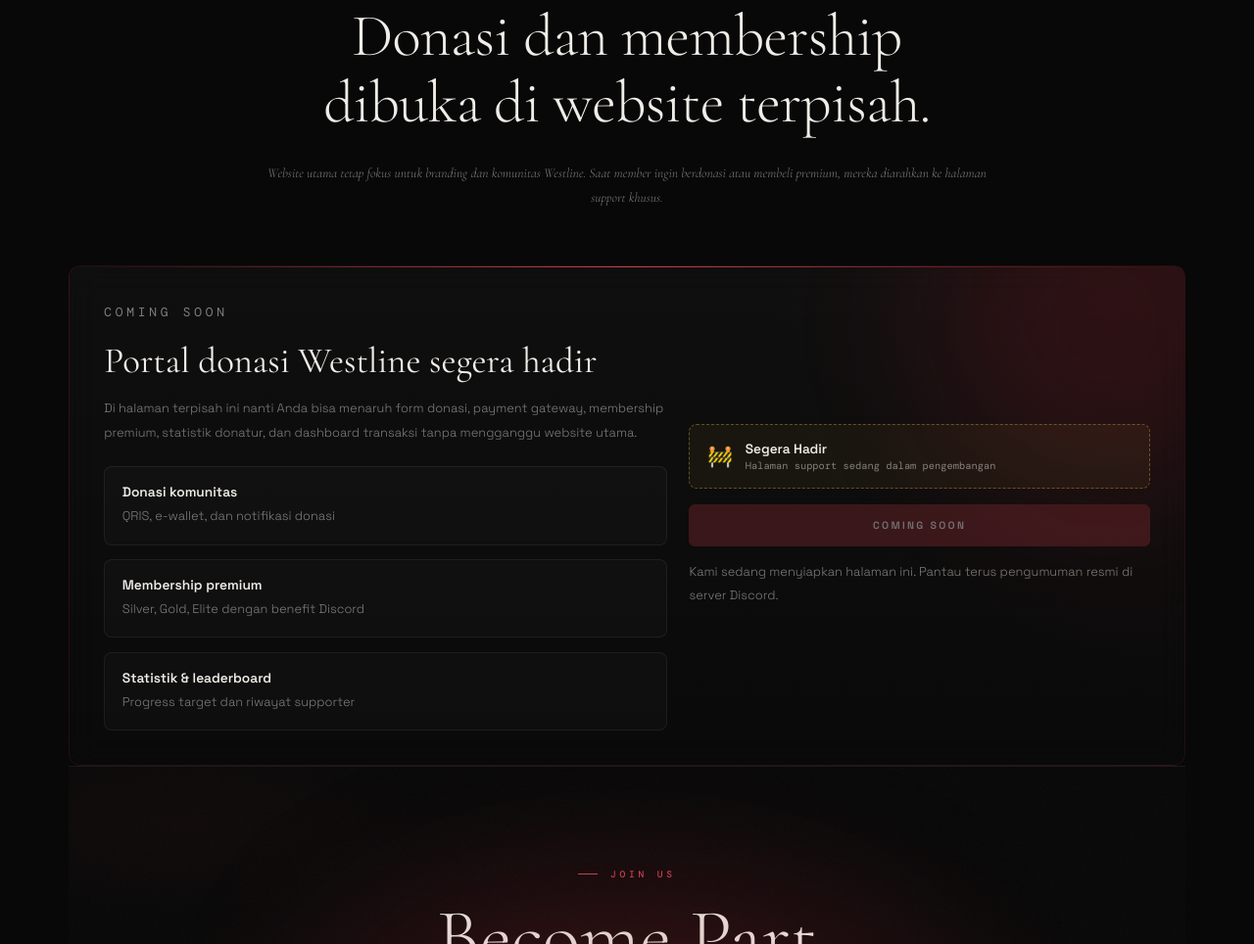
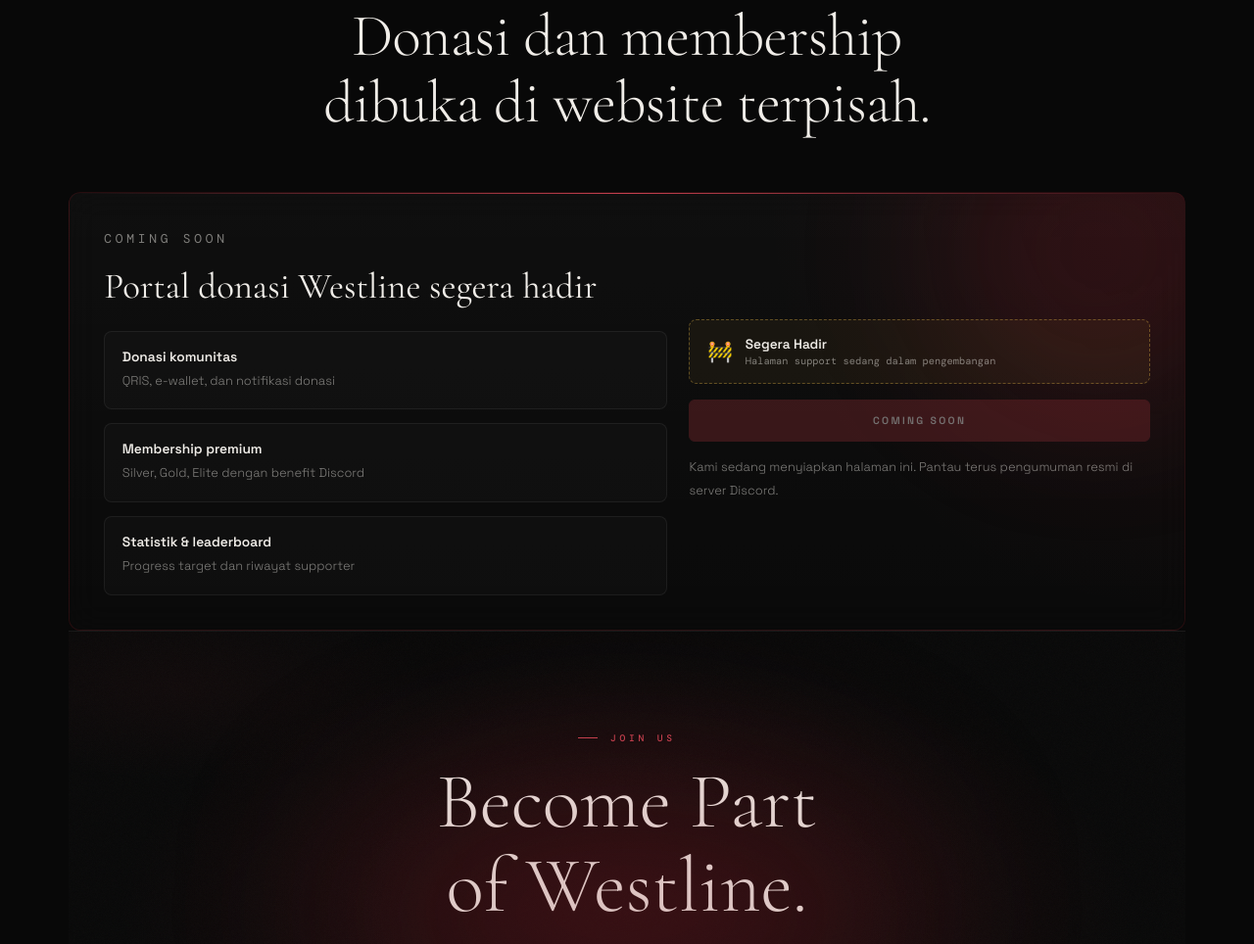
Before and after one commit to westlineserver-commits/westlinehub, a plain HTML site: page index.html in a window 1280 px wide. Shown: the part 6112-7076 px from the top of the page at 98% size. Drawn offline with nearby package versions, Linux system fonts and the light colour scheme; no server answers; animation ran at ten frames a second; a web font is replaced by a local one.

Commit message:
Add files via upload

```diff
--- a/index.html
+++ b/index.html
@@ -398,7 +398,6 @@
   <div class="support-redirect-header">
     <p class="section-label">Support Server</p>
     <h2 class="section-title">Donasi dan membership<br>dibuka di website terpisah.</h2>
-    <p class="support-redirect-sub">Website utama tetap fokus untuk branding dan komunitas Westline. Saat member ingin berdonasi atau membeli premium, mereka diarahkan ke halaman support khusus.</p>
   </div>
 
   <div class="support-redirect-card">
@@ -406,10 +405,6 @@
     <div class="support-redirect-copy">
       <p class="support-kicker">Coming Soon</p>
       <h3>Portal donasi Westline segera hadir</h3>
-      <p>
-        Di halaman terpisah ini nanti Anda bisa menaruh form donasi, payment gateway,
-        membership premium, statistik donatur, dan dashboard transaksi tanpa mengganggu website utama.
-      </p>
 
       <div class="support-redirect-list">
         <div class="support-redirect-item">
```
